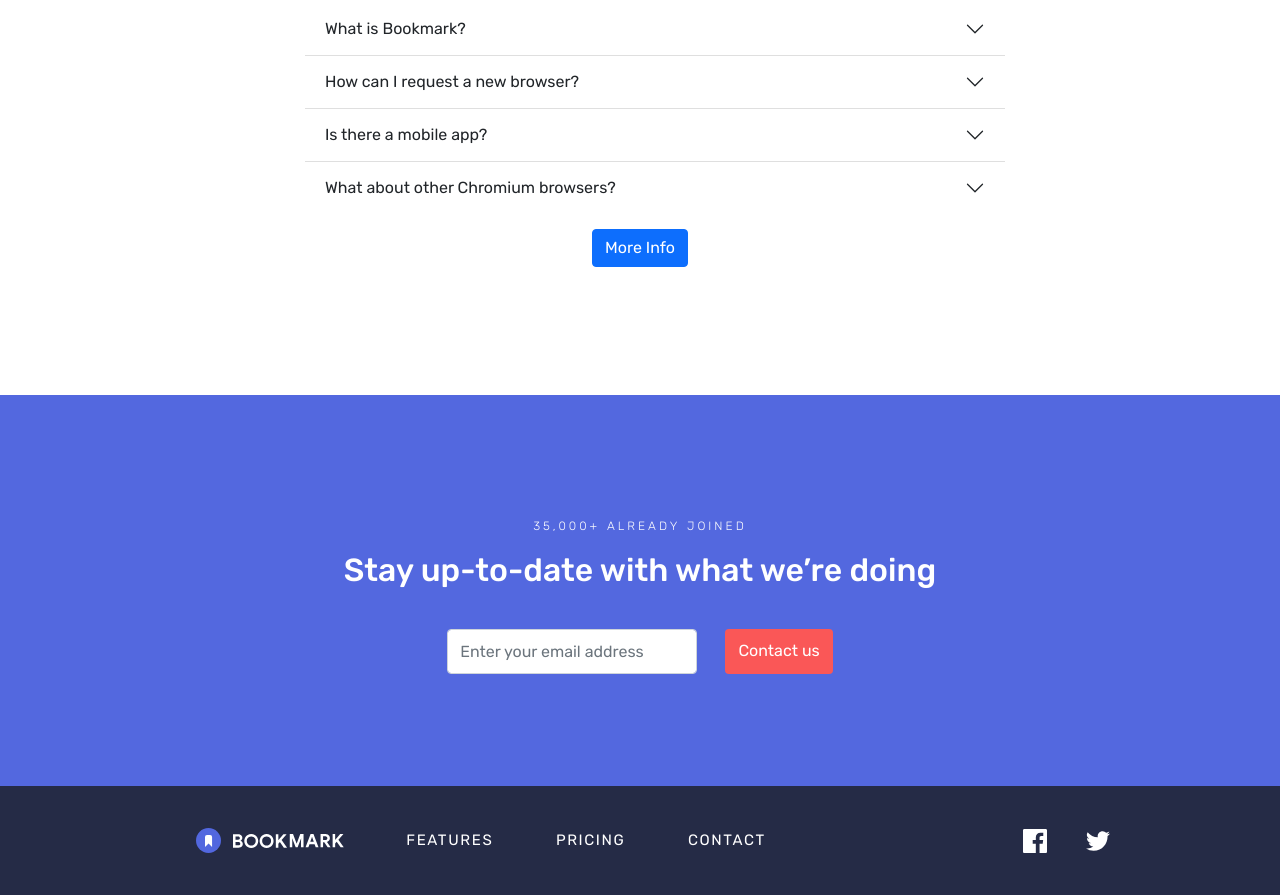
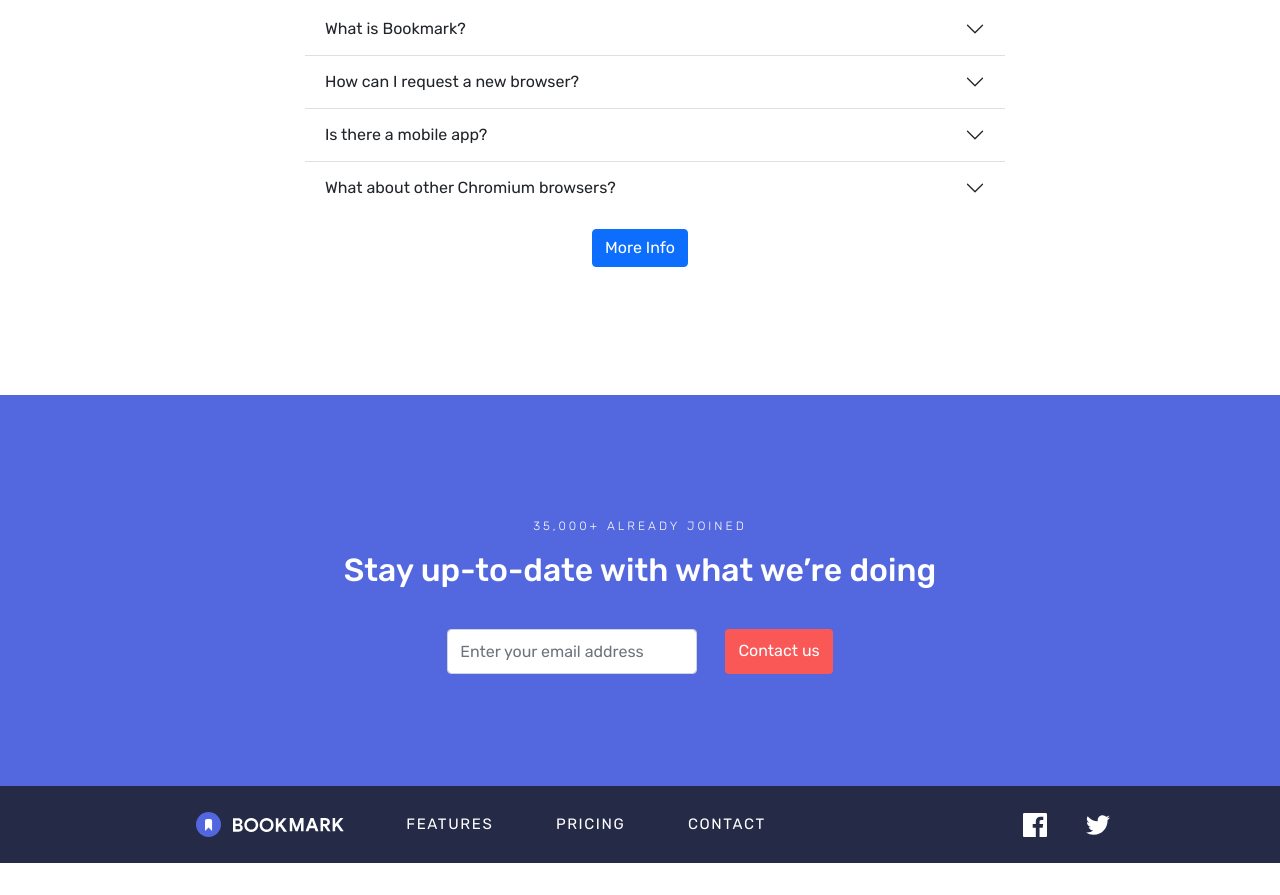
Before and after one commit to Ritiksaini2611/Test-site, a plain HTML site: page index.html in a window 1280 px wide. Shown: the part 2573-3468 px from the top of the page. After the commit the page ends 3436 px from the top, so only its background shows below. Drawn offline with nearby package versions, Linux system fonts and the light colour scheme.

Commit message:
Update styles.css
edited_padding_footer

```diff
--- a/styles.css
+++ b/styles.css
@@ -566,7 +566,7 @@ header{
 
 
 .main a{
-    padding: 2rem 1rem;
+    padding: 1rem;
     margin: 2% 3%;
     color: white;
     text-decoration: none;
```
